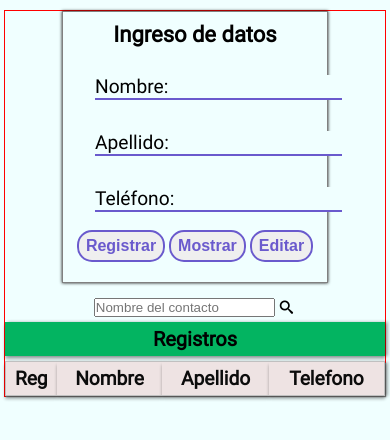
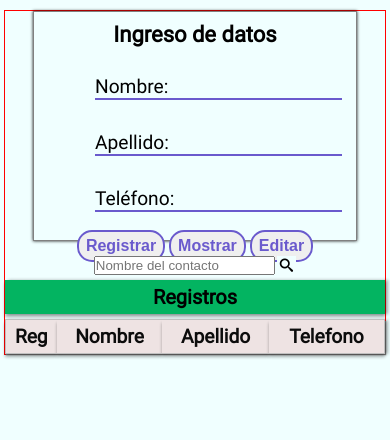
Before and after one commit to HarDevKoderPro/06-Registro-Usuarios, a plain HTML site: page index.html in a window 390 px wide. Drawn offline with Linux system fonts and the light colour scheme.

Commit message:
modiico formulario

```diff
--- a/css/mobile.css
+++ b/css/mobile.css
@@ -12,9 +12,8 @@
   }
 
   .contenedor__formulario {
-    width: 70%;
-    height: auto;
-    padding-bottom: 5px;
+    width: 85%;
+    height: 230px;
   }
 
   .formulario__label {
```
